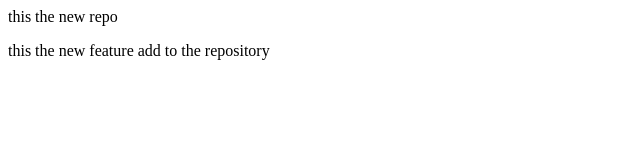
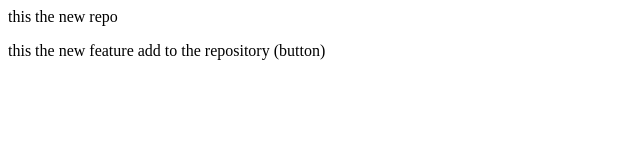
Before and after one commit to kumgaurav0912-debug/local-, a plain HTML site: page index.html in a window 1280 px wide. Shown: the full height of the page, 0-640 px from the left. Drawn offline with Linux system fonts and the light colour scheme.

Commit message:
add button

```diff
--- a/index.html
+++ b/index.html
@@ -1,4 +1,4 @@
 <p>this the new repo</p>
 <p>
-this the new feature add to the repository
+this the new feature add to the repository (button)
 </p>
```
